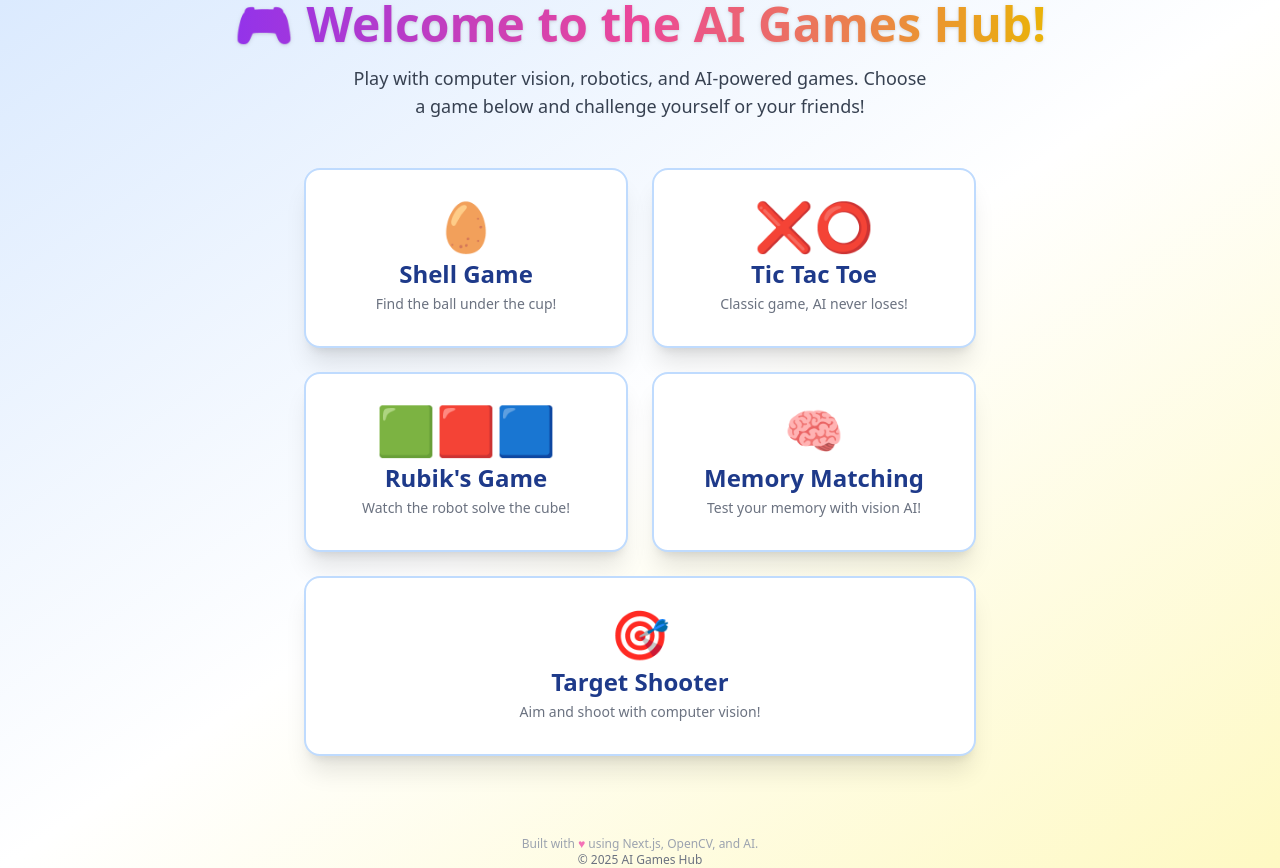
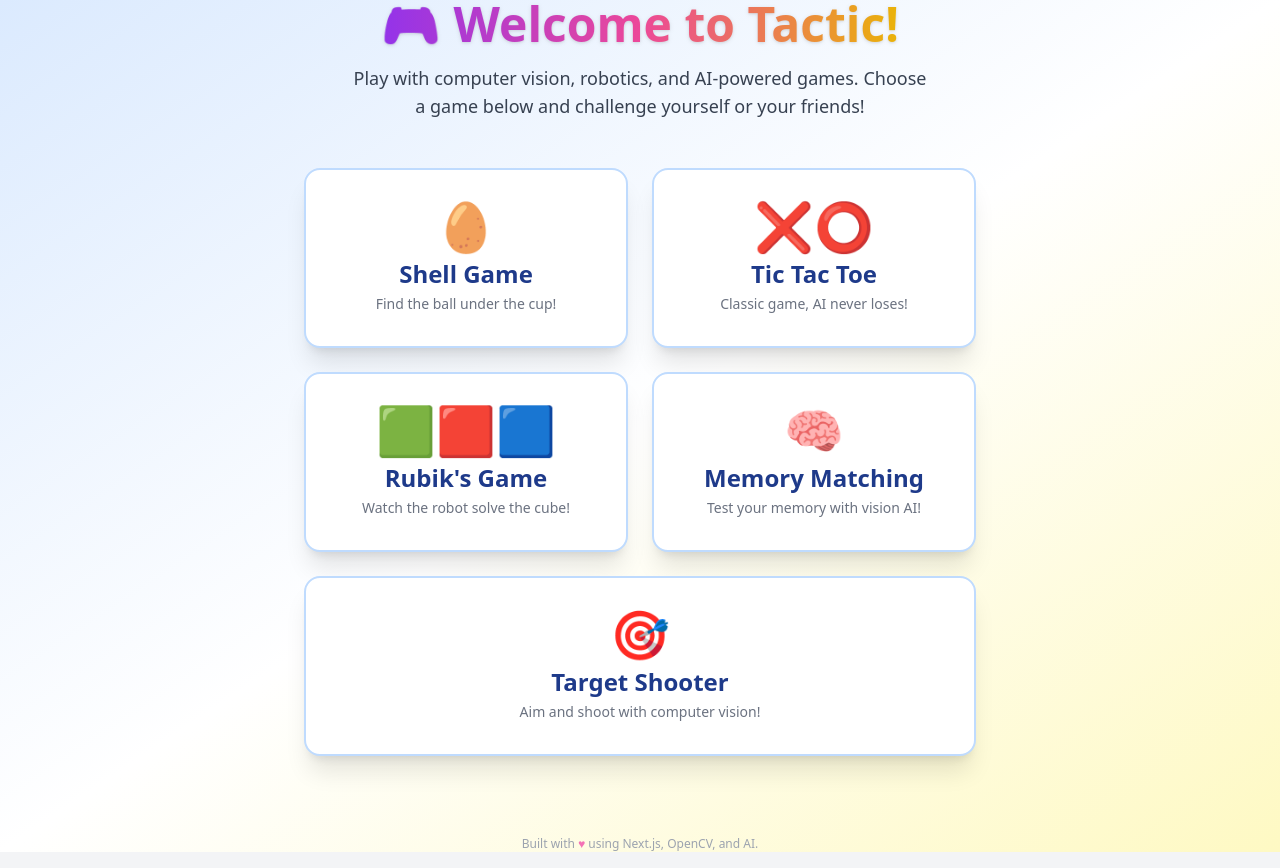
Before and after one commit to Exo1i/Tactic-SW, a Next.js app: page / in a window 1280 px wide. Built offline with nearby package versions, Linux system fonts and the light colour scheme.

Commit message:
Updated readme and branding

```diff
--- a/src/app/layout.js
+++ b/src/app/layout.js
@@ -12,8 +12,8 @@ const geistMono = Geist_Mono({
 });
 
 export const metadata = {
-  title: "Create Next App",
-  description: "Generated by create next app",
+  title: "Tactic Games",
+  description: "Interactive games by Tactic",
 };
 
 export default function RootLayout({ children }) {
--- a/src/app/page.js
+++ b/src/app/page.js
@@ -16,7 +16,7 @@ export default function Home() {
     <div className="flex flex-col items-center justify-center min-h-screen gap-10 bg-gradient-to-br from-blue-100 via-white to-yellow-100">
       <div className="flex flex-col items-center gap-2">
         <h1 className="text-4xl sm:text-5xl font-extrabold text-transparent bg-clip-text bg-gradient-to-r from-purple-600 via-pink-500 to-yellow-500 drop-shadow mb-2">
-          🎮 Welcome to the AI Games Hub!
+          🎮 Welcome to Tactic!
         </h1>
         <p className="text-lg text-gray-700 mb-2 text-center max-w-xl">
           Play with computer vision, robotics, and AI-powered games. Choose a game below and challenge yourself or your friends!
@@ -26,11 +26,10 @@ export default function Home() {
         {games.map((game, idx) => (
           <button
             key={game.id}
-            className={`flex flex-col items-center justify-center px-8 py-8 rounded-2xl shadow-xl bg-white hover:bg-gradient-to-br hover:from-blue-100 hover:to-yellow-100 border-2 border-blue-200 hover:border-yellow-300 transition-all duration-200 transform hover:scale-105 focus:outline-none focus:ring-2 focus:ring-blue-400 ${
-              idx === games.length - 1 && games.length % 2 === 1
+            className={`flex flex-col items-center justify-center px-8 py-8 rounded-2xl shadow-xl bg-white hover:bg-gradient-to-br hover:from-blue-100 hover:to-yellow-100 border-2 border-blue-200 hover:border-yellow-300 transition-all duration-200 transform hover:scale-105 focus:outline-none focus:ring-2 focus:ring-blue-400 ${idx === games.length - 1 && games.length % 2 === 1
                 ? "sm:col-span-2 justify-self-center w-full"
                 : ""
-            }`}
+              }`}
             onClick={() => router.push(`/games/${game.id}`)}
           >
             <span className="text-5xl mb-2">{game.emoji}</span>
@@ -48,7 +47,6 @@ export default function Home() {
       <footer className="mt-10 text-gray-400 text-xs text-center">
         <span>
           Built with <span className="text-pink-400">♥</span> using Next.js, OpenCV, and AI. <br />
-          <span className="text-gray-500">© {new Date().getFullYear()} AI Games Hub</span>
         </span>
       </footer>
     </div>
```
Also changed, not shown: 1 other file (tests, documents, lock files or other folders).
